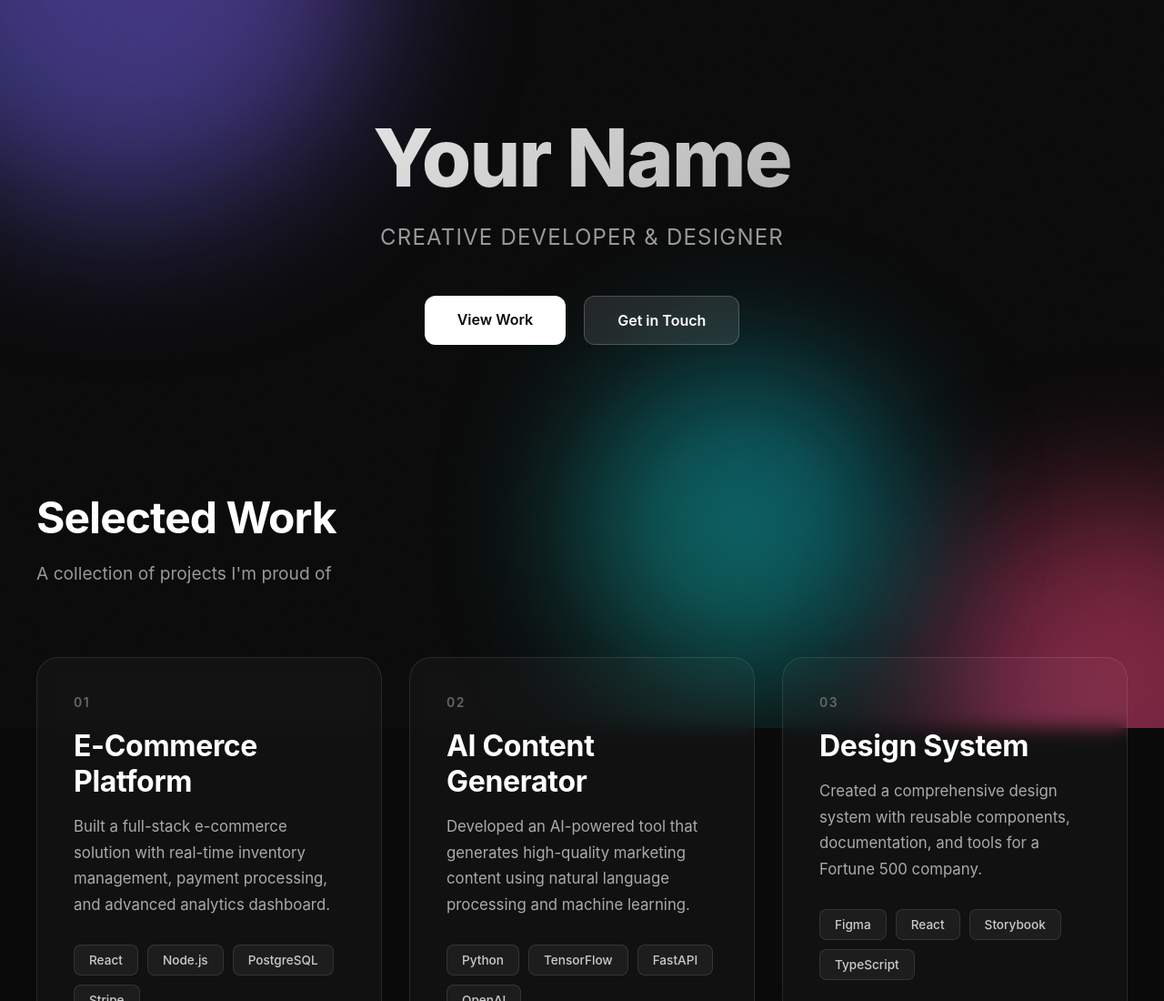
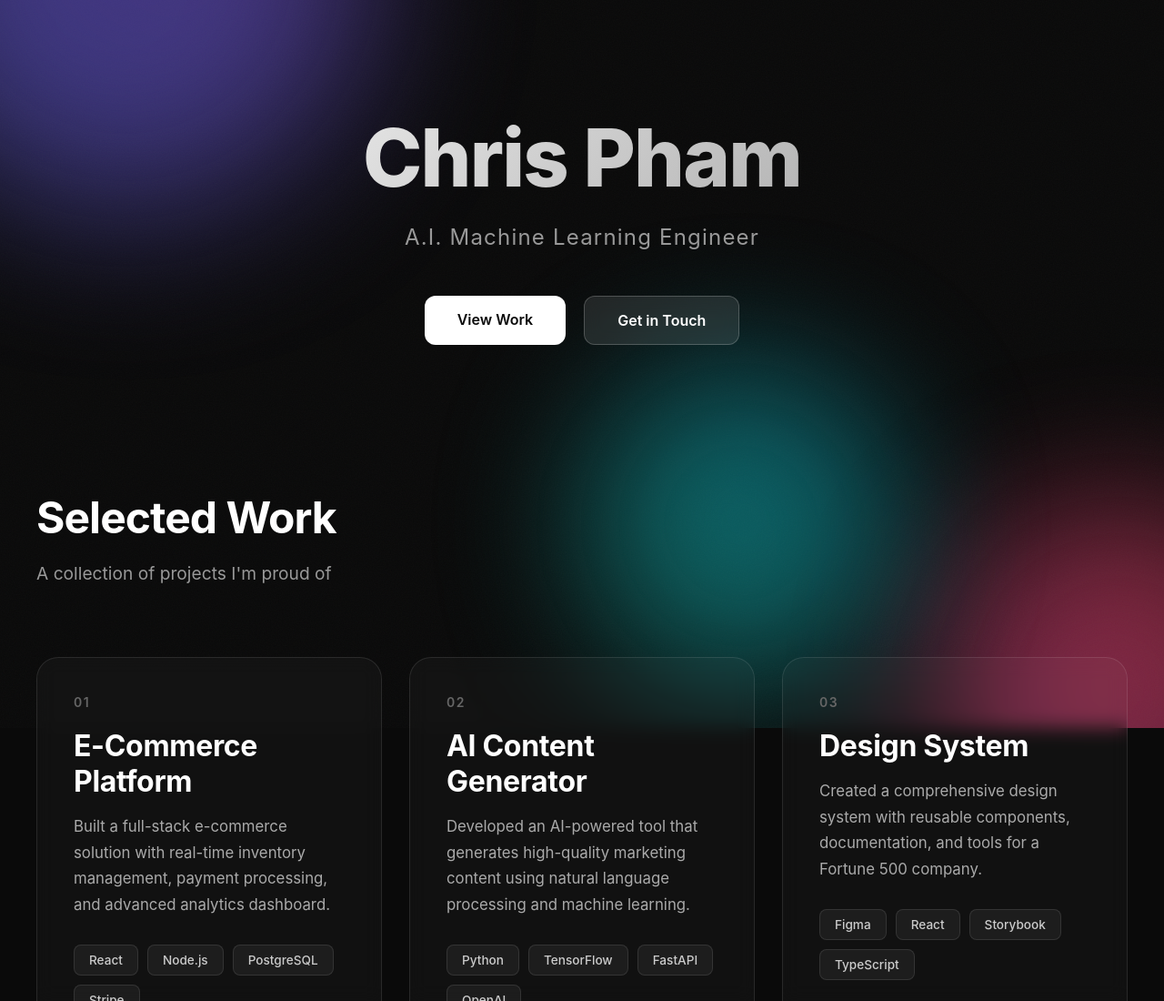
Before and after one commit to chpham92/chpham92, a plain HTML site: page index.html in a window 1280 px wide. Shown: the top 1100 px of the page at 91% size. Drawn offline with Linux system fonts and the light colour scheme.

Commit message:
Update index.html

```diff
--- a/index.html
+++ b/index.html
@@ -342,8 +342,8 @@
 
     <div class="container">
         <header>
-            <h1>Your Name</h1>
-            <p class="subtitle">CREATIVE DEVELOPER & DESIGNER</p>
+            <h1>Chris Pham</h1>
+            <p class="subtitle">A.I. Machine Learning Engineer</p>
             <div class="cta-buttons">
                 <a href="#projects" class="btn btn-primary">View Work</a>
                 <a href="#contact" class="btn btn-secondary">Get in Touch</a>
```
